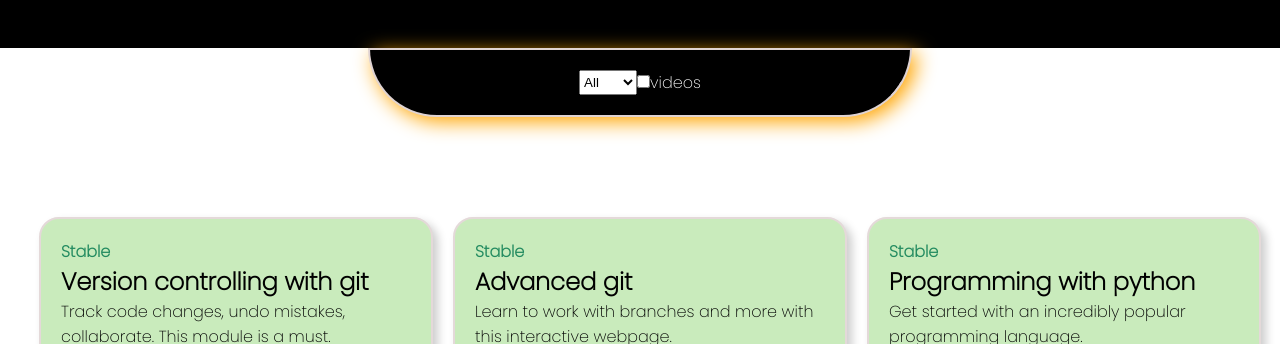
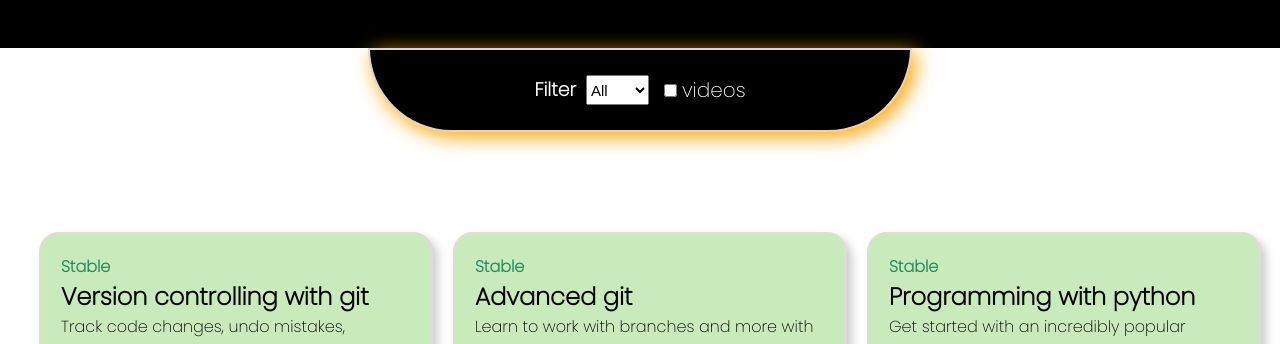
Before and after one commit to kowais915/Training-center, a Gatsby site: page / in a window 1280 px wide. Shown: the part 125-469 px from the top of the page. Built offline with nearby package versions, Linux system fonts and the light colour scheme; Gatsby itself is replaced by a stand-in of ours.

Commit message:
styled the filter

```diff
--- a/src/components/Filter.js
+++ b/src/components/Filter.js
@@ -2,6 +2,8 @@ import React from 'react';
 import {filter, status} from '../styles/filter.module.css';
 import {useState } from 'react';
 import {graphql } from 'gatsby'
+
+import {title, dropdown, video, checkboxText} from '../styles/filter.module.css';
 import e from 'cors';
 
 
@@ -34,7 +36,9 @@ const checkboxHandler = (e )=>{
 
     return (
         <div className={filter}>
-             <select value={selected} onChange={handleStatus}>
+             <h3 className={title}>Filter</h3>
+
+             <select className={dropdown} value={selected} onChange={handleStatus}>
                     <option value="">
                         All
                     </option>
@@ -50,12 +54,11 @@ const checkboxHandler = (e )=>{
              </select>
 
 
-             <label >
-                <input type="checkbox"
+             <label className={video} >
+                <input  type="checkbox"
                 checked={videoAvailable}
                 onChange ={checkboxHandler}
-
-
+                className={checkboxText}
                 />
                 videos
 
--- a/src/styles/filter.module.css
+++ b/src/styles/filter.module.css
@@ -19,3 +19,22 @@
 .status{
     margin: 10px;
 }
+
+.title{
+    margin: 5px 5px;
+}
+
+.dropdown{
+    margin: 5px 5px;
+    font-size: 15px;
+}
+
+.video{
+    margin: 5px 5px;
+    font-size: 20px;
+}
+
+.checkboxText{
+    margin: 5px 5px;
+    font-size: 15px;
+}
```
